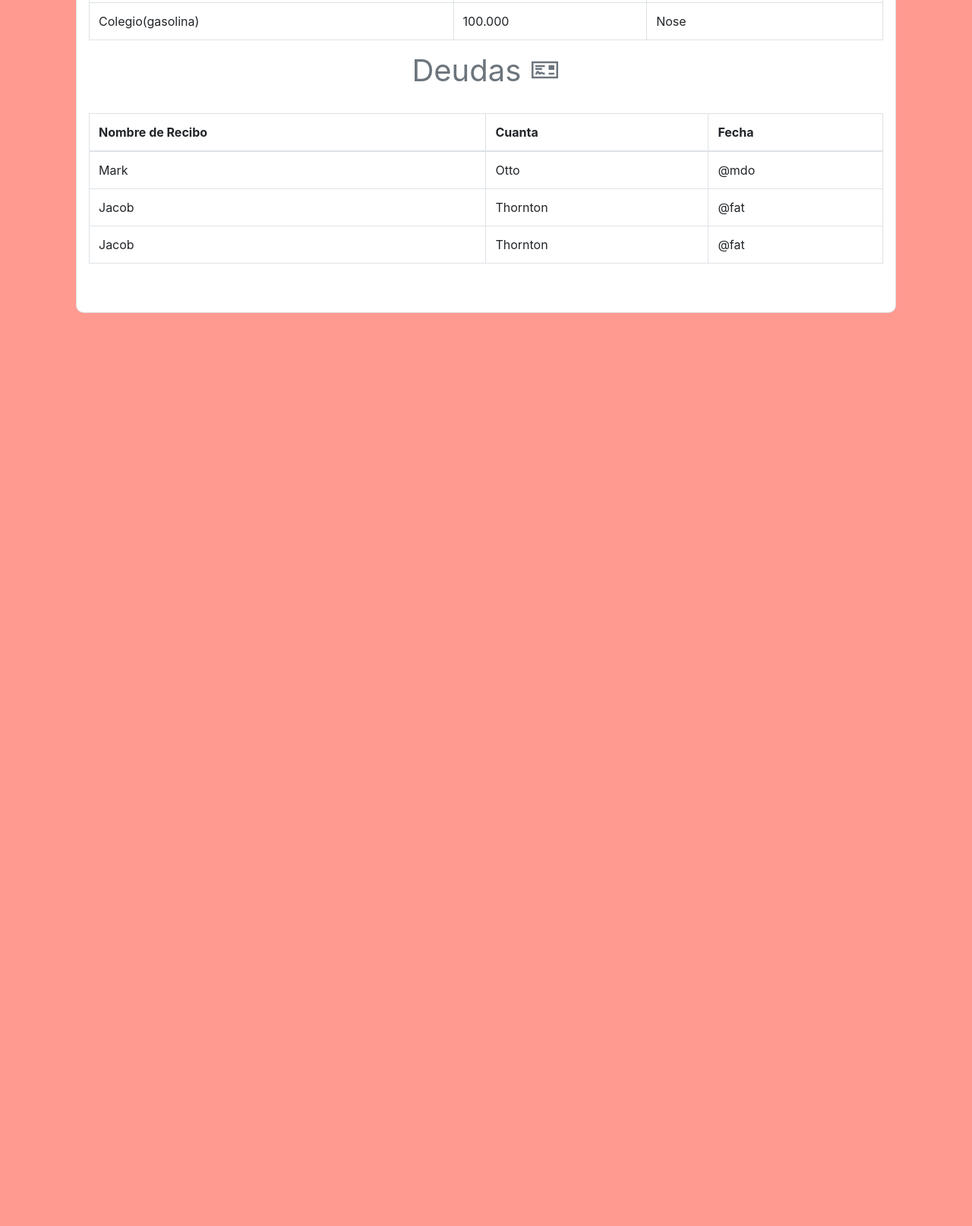
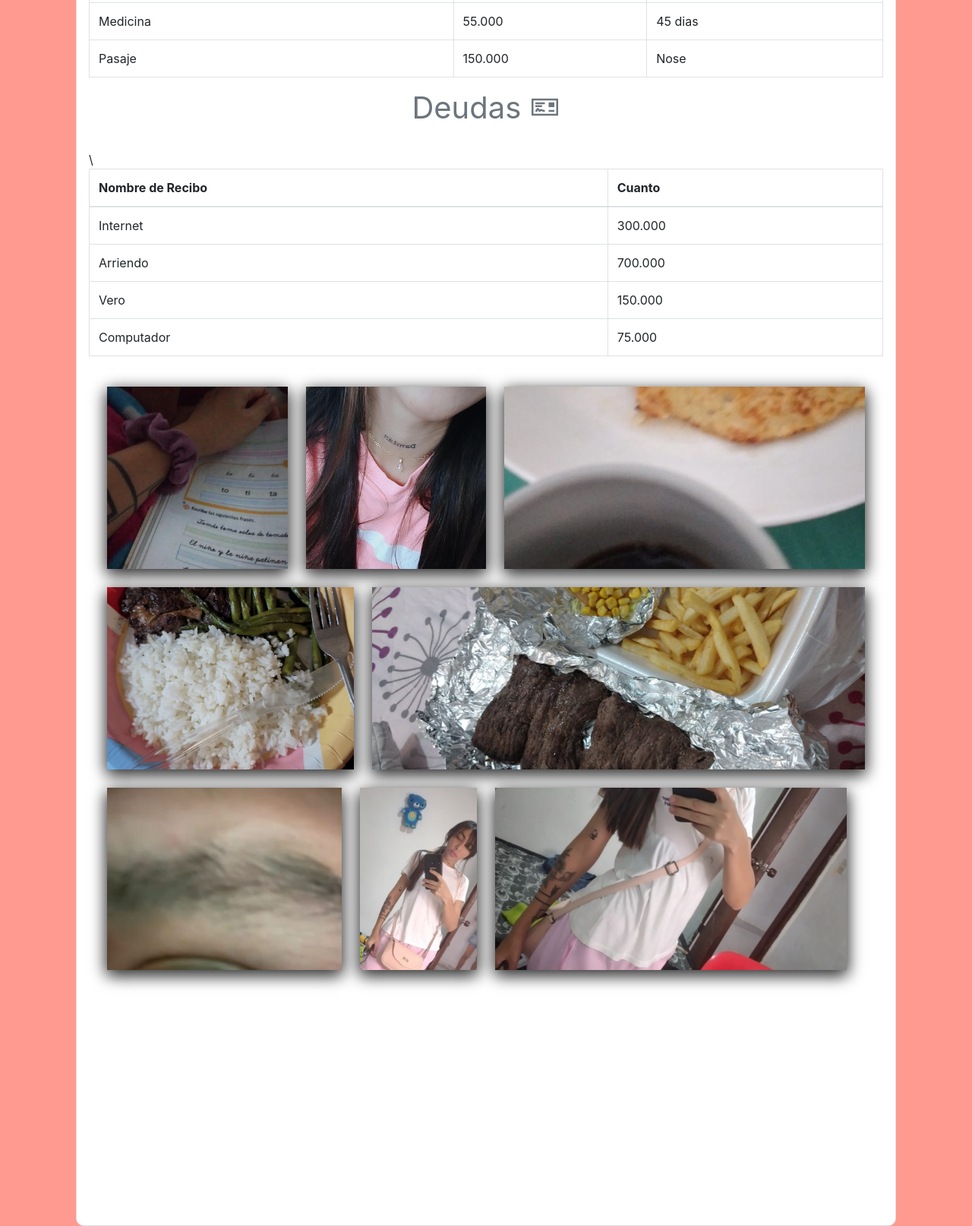
Before and after one commit to miguelcoria94/cash-app-gambler, a website: page index.html in a window 1280 px wide. Shown: the part 1501-3115 px from the top of the page at 76% size. Before the commit the page ends 1961 px from the top, so only its background shows below. Drawn offline with nearby package versions, Linux system fonts and the light colour scheme.

Commit message:
push image

```diff
--- a/index.html
+++ b/index.html
@@ -163,7 +163,7 @@
   <thead>
     <tr>
       <th scope="col">Nombre de Recibo</th>
-      <th scope="col">Cuanta</th>
+      <th scope="col">Cuanto</th>
       <th scope="col">Fecha</th>
     </tr>
   </thead>
@@ -203,8 +203,14 @@
     </tr>
 
     <tr>
-      <td>Colegio(gasolina)</td>
-      <td>100.000</td>
+      <td>Medicina</td>
+      <td>55.000</td>
+      <td>45 dias</td>
+    </tr>
+
+    <tr>
+      <td>Pasaje</td>
+      <td>150.000</td>
       <td>Nose</td>
     </tr>
   </tbody>
@@ -217,29 +223,53 @@
   <thead>
     <tr>
       <th scope="col">Nombre de Recibo</th>
-      <th scope="col">Cuanta</th>
-      <th scope="col">Fecha</th>
+      <th scope="col">Cuanto</th>
     </tr>
   </thead>
   <tbody>
     <tr>
-      <td>Mark</td>
-      <td>Otto</td>
-      <td>@mdo</td>
+      <td>Internet</td>
+      <td>300.000</td>
     </tr>
     <tr>
-      <td>Jacob</td>
-      <td>Thornton</td>
-      <td>@fat</td>
+      <td>Arriendo</td>
+      <td>700.000</td>
     </tr>
     <tr>
-        <td>Jacob</td>
-      <td>Thornton</td>
-      <td>@fat</td>
+        <td>Vero</td>
+      <td>150.000</td>\
+    </tr>
+    <tr>
+        <td>Computador</td>
+      <td>75.000</td>
     </tr>
   </tbody>
 </table>
-    </div>
+
+<div class="image-grid">
+  <div class="image-row">
+    <div class="image image-01"></div>
+    <div class="image image-02"></div>
+    <div class="image image-03"></div>
+  </div>
+  <div class="image-row">
+    <div class="image image-04"></div>
+    <div class="image image-05"></div>
+  </div>
+  <div class="image-row">
+    <div class="image image-06"></div>
+    <div class="image image-07"></div>
+    <div class="image image-08"></div>
+    <div class="image image-09"></div>
+  </div>
+  <div class="image-row">
+    <div class="image image-10"></div>
+    <div class="image image-11"></div>
+    <div class="image image-12"></div>
+  </div>
+</div>
+ </div>
+
     </div>
 
 
--- a/style.css
+++ b/style.css
@@ -138,3 +138,95 @@ box-shadow: rgba(0, 0, 0, 0.16) 0px 1px 4px;
     transform: translate3d(4px, 0, 0);
   }
 }
+
+@media only screen and (max-width: 960px) {
+  h1 {
+    font-size: 1.2rem !important;
+  }
+
+  .card {
+    width: 100% !important;
+  }
+
+  #clockdiv {
+    width: 100%;
+  }
+}
+
+html {
+  box-sizing: border-box;
+}
+
+
+.image-grid {
+  padding: 12px;
+}
+
+.image-row {
+  display: flex;
+}
+
+.image-row .image {
+  margin: 12px;
+  height: 240px;
+}
+
+.image {
+  background-repeat: no-repeat;
+  background-size: cover;
+  background-position: center center;
+  box-shadow: 0 6px 20px rgba(0, 0, 0, 0.3),
+              0 6px 20px rgba(0, 0, 0, 0.15),
+              0 6px 20px rgba(0, 0, 0, 0.7);
+}
+
+.image-01 {
+  background-image: url('/images/1.jpg');
+  flex: 1;
+}
+
+.image-02 {
+  background-image: url('/images/2.jpg');
+  flex: 1;
+}
+
+.image-03 {
+  background-image: url('/images/3.jpg');
+  flex: 2;
+}
+
+.image-04 {
+  background-image: url('/images/4.jpeg');
+  flex: 1;
+}
+
+.image-05 {
+  background-image: url('/images/5.jpg');
+  flex: 2;
+}
+
+.image-06 {
+  background-image: url('/images/6.jpg');
+  flex: 2;
+}
+
+.image-07 {
+  background-image: url('/images/7.jpg');
+  flex: 1;
+}
+
+.image-08 {
+  background-image: url('/images/8.jpg');
+  flex: 3;
+}
+
+
+@media screen and (max-width: 400px) {
+  .image-row {
+    flex-direction: column;
+  }
+
+  .image-row .image {
+    flex-basis: auto;
+  }
+}
```
Also changed, not shown: images/1.jpg (added), images/2.jpg (added), images/3.jpg (added), images/4.jpeg (added), images/5.jpg (added), images/6.jpg (added), images/7.jpg (added), images/8.jpg (added).
